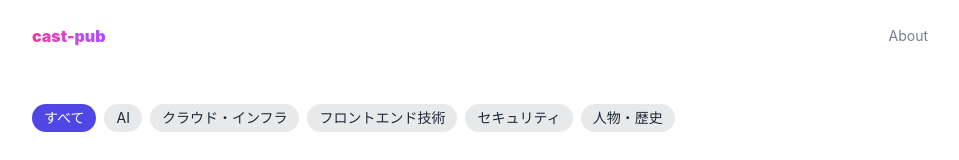
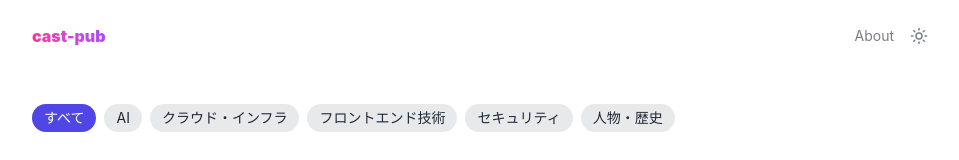
Before and after one commit to kkoisland/cast-pub, a React (Vite) app: page / in a window 1280 px wide. Shown: the top 160 px of the page, without its empty margins (160-1119 px from the left). Built offline with nearby package versions, Linux system fonts and the light colour scheme.

Commit message:
feat: add dark/light mode toggle

```diff
--- a/index.html
+++ b/index.html
@@ -6,6 +6,11 @@
     <meta name="viewport" content="width=device-width, initial-scale=1.0" />
     <title>cast-pub-temp</title>
   </head>
+  <script>
+    const stored = localStorage.getItem("cast-pub:dark-mode");
+    const isDark = stored !== null ? stored === "true" : window.matchMedia("(prefers-color-scheme: dark)").matches;
+    if (isDark) document.documentElement.classList.add("dark");
+  </script>
   <body>
     <div id="root"></div>
     <script type="module" src="/src/main.tsx"></script>
--- a/package.json
+++ b/package.json
@@ -16,6 +16,7 @@
 	"dependencies": {
 		"@anthropic-ai/sdk": "^0.110.0",
 		"js-yaml": "^5.2.1",
+		"lucide-react": "^1.23.0",
 		"react": "^19.2.7",
 		"react-dom": "^19.2.7",
 		"react-intl": "^10.1.13",
--- a/src/components/Header.tsx
+++ b/src/components/Header.tsx
@@ -1,11 +1,23 @@
+import { useEffect, useState } from "react";
 import { Link } from "react-router-dom";
+import { Moon, Sun } from "lucide-react";
 import { useLocaleContext } from "../i18n";
 import type { Locale } from "../i18n";
 import { ENABLE_MULTILINGUAL, LOCALES } from "../constants";
 import SiteName from "./SiteName";
 
+const DARK_MODE_KEY = "cast-pub:dark-mode";
+
 const Header = () => {
 	const { locale, setLocale } = useLocaleContext();
+	const [isDark, setIsDark] = useState(() =>
+		document.documentElement.classList.contains("dark"),
+	);
+
+	useEffect(() => {
+		document.documentElement.classList.toggle("dark", isDark);
+		localStorage.setItem(DARK_MODE_KEY, String(isDark));
+	}, [isDark]);
 
 	return (
 		<header className="px-4 py-6">
@@ -31,6 +43,14 @@ const Header = () => {
 							))}
 						</select>
 					)}
+					<button
+						type="button"
+						onClick={() => setIsDark((prev) => !prev)}
+						className="text-foreground/60 hover:text-foreground"
+						aria-label="Toggle dark mode"
+					>
+						{isDark ? <Moon size={18} /> : <Sun size={18} />}
+					</button>
 				</div>
 			</div>
 		</header>
```
Also changed, not shown: 1 other file (tests, documents, lock files or other folders).
